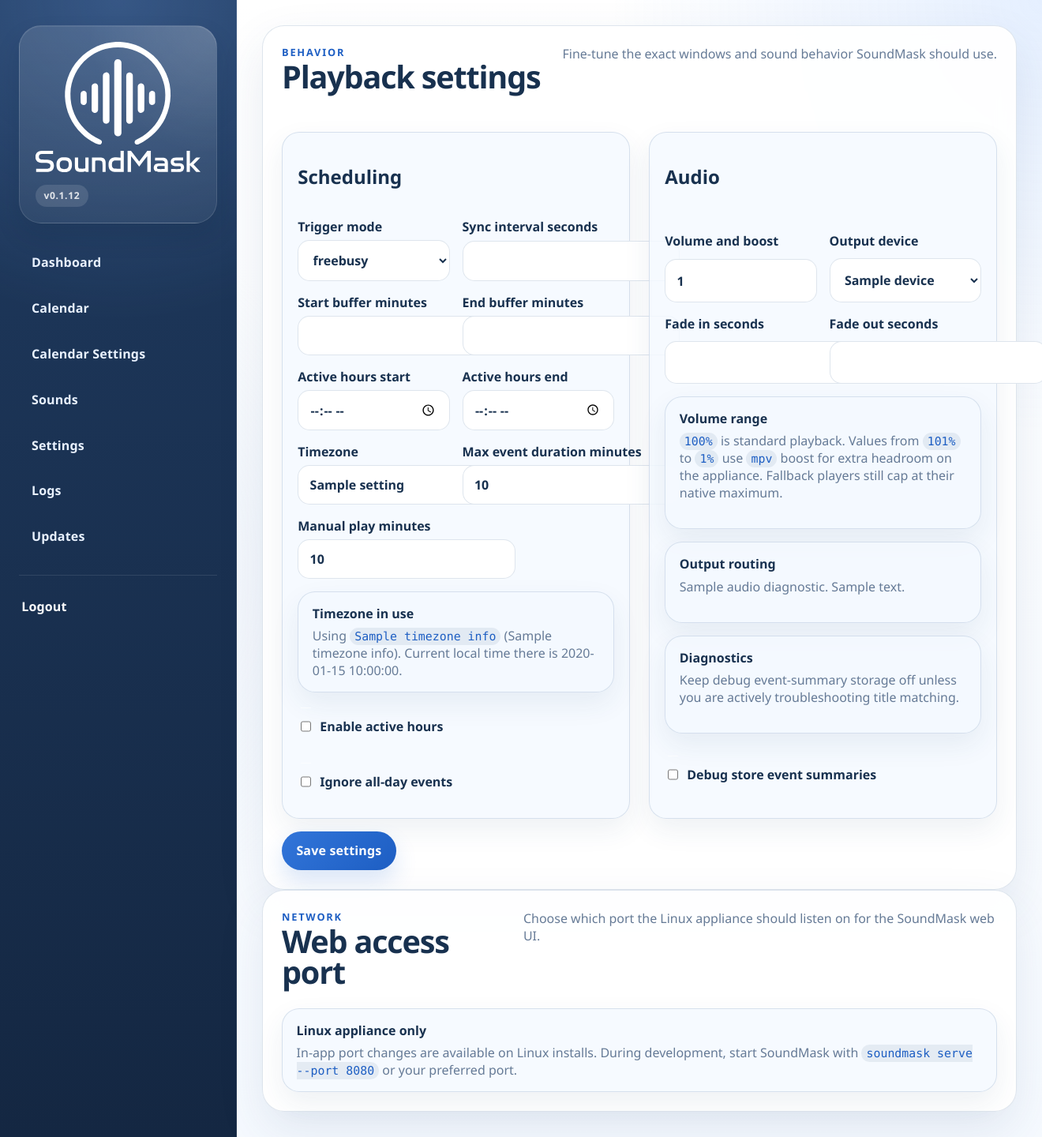
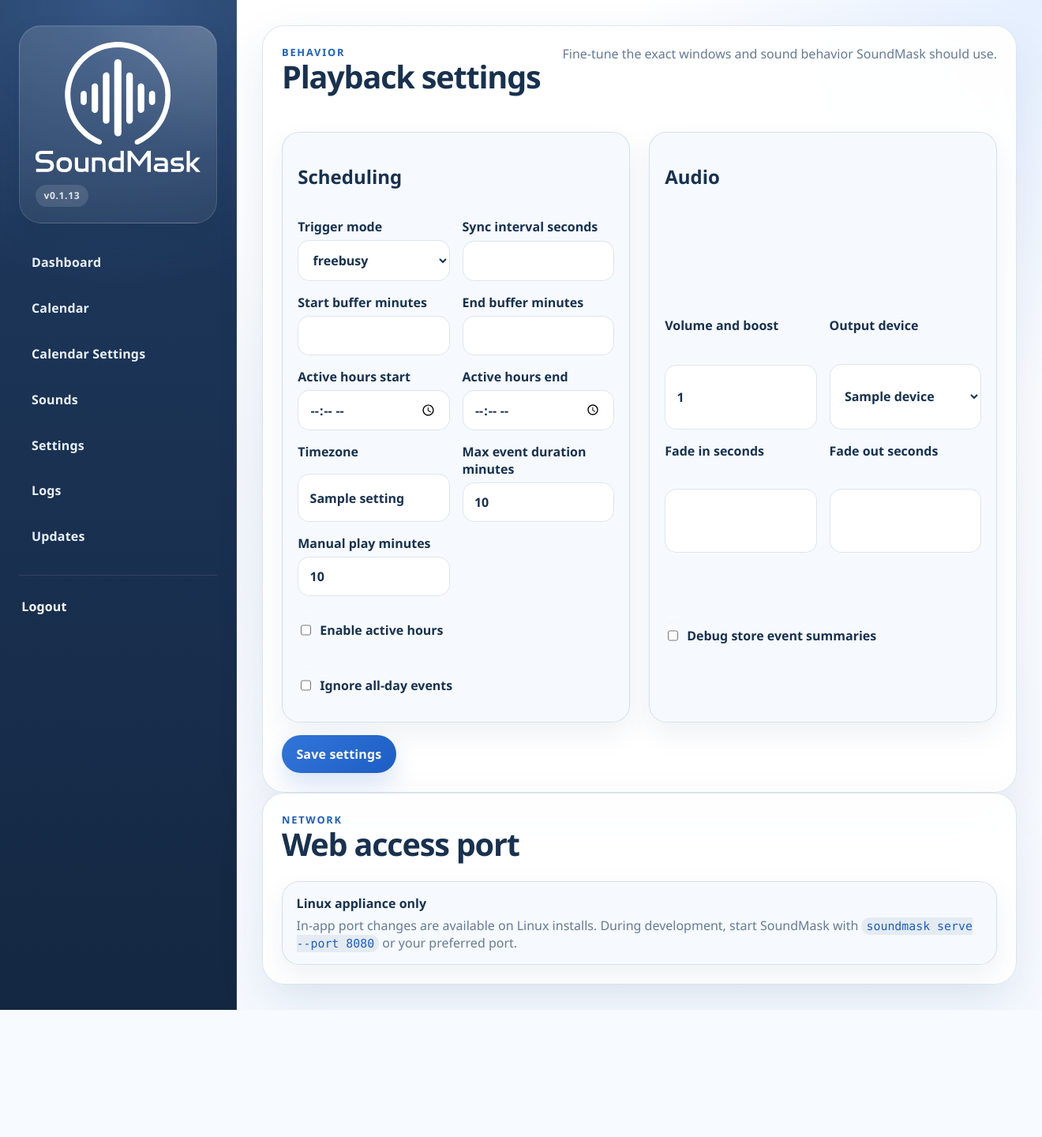
Before and after one commit to nickhighland/SoundMask, a FastAPI app: template app/templates/settings.html in a window 1320 px wide. Shown: the whole page at 79% size. After the commit the page ends 1279 px from the top, so only its background shows below. Run offline with FastAPI, Linux system fonts and the light colour scheme; the template is opened without the code that fills it: most values are stand-ins (such as "Sample title", 1, 10 or a date in 2020); parts of the project's set-up code (start-up, migrations or seed data) failed here and were passed over.

Commit message:
Release 0.1.13

```diff
--- a/app/__init__.py
+++ b/app/__init__.py
@@ -1,3 +1,3 @@
 __all__ = ["__version__"]
 
-__version__ = "0.1.12"
+__version__ = "0.1.13"
--- a/app/static/style.css
+++ b/app/static/style.css
@@ -260,11 +260,13 @@ code {
 
 .panel {
   padding: 1.5rem;
+  min-width: 0;
   background: var(--panel);
 }
 
 .subpanel {
   padding: 1.2rem;
+  min-width: 0;
 }
 
 .note-card {
@@ -556,6 +579,10 @@ code {
   gap: 1rem;
 }
 
+.form-grid > * {
+  min-width: 0;
+}
+
 .button-row,
 .checkbox-row,
 .inline-form,
@@ -1376,6 +1403,7 @@ code {
 label {
   display: grid;
   gap: 0.38rem;
+  min-width: 0;
   font-weight: 600;
 }
 
@@ -1387,6 +1415,9 @@ button {
 
 input,
 select {
+  width: 100%;
+  max-width: 100%;
+  min-width: 0;
   min-height: 48px;
   border: 1px solid var(--line);
   border-radius: 15px;
--- a/app/templates/calendar.html
+++ b/app/templates/calendar.html
@@ -108,7 +108,7 @@
         Feed location
         <input type="text" name="location" placeholder="https://example.com/calendar.ics" required />
       </label>
-      <button type="submit">Add <code>.ics</code> Feed</button>
+      <button type="submit">Add .ics Feed</button>
     </form>
   </article>
 
--- a/app/templates/settings.html
+++ b/app/templates/settings.html
@@ -68,17 +68,6 @@
             <input type="number" min="1" name="manual_play_duration_minutes" value="{{ settings.manual_play_duration_minutes }}" />
           </label>
         </div>
-        <div class="note-card">
-          <strong>Timezone in use</strong>
-          <p class="muted">
-            {% if timezone_info.uses_system %}
-            Using the device timezone <code>{{ timezone_info.effective_name }}</code> ({{ timezone_info.offset_label }}).
-            {% else %}
-            Using <code>{{ timezone_info.effective_name }}</code> ({{ timezone_info.offset_label }}).
-            {% endif %}
-            Current local time there is {{ timezone_info.current_time_label }}.
-          </p>
-        </div>
         <label class="checkbox"><input type="checkbox" name="active_hours_enabled" {% if settings.active_hours_enabled %}checked{% endif %} /> Enable active hours</label>
         <label class="checkbox"><input type="checkbox" name="ignore_all_day_events" {% if settings.ignore_all_day_events %}checked{% endif %} /> Ignore all-day events</label>
       </section>
@@ -107,18 +96,6 @@
             <input type="number" min="0" name="fade_out_seconds" value="{{ settings.fade_out_seconds }}" />
           </label>
         </div>
-        <div class="note-card">
-          <strong>Volume range</strong>
-          <p class="muted"><code>100%</code> is standard playback. Values from <code>101%</code> to <code>{{ max_volume_percent }}%</code> use <code>mpv</code> boost for extra headroom on the appliance. Fallback players still cap at their native maximum.</p>
-        </div>
-        <div class="note-card">
-          <strong>Output routing</strong>
-          <p class="muted">{{ audio_diagnostics.selected_output_device_label }}. {{ audio_diagnostics.selected_output_device_description }}</p>
-        </div>
-        <div class="note-card">
-          <strong>Diagnostics</strong>
-          <p class="muted">Keep debug event-summary storage off unless you are actively troubleshooting title matching.</p>
-        </div>
         <label class="checkbox"><input type="checkbox" name="debug_store_event_summaries" {% if settings.debug_store_event_summaries %}checked{% endif %} /> Debug store event summaries</label>
       </section>
     </div>
@@ -134,7 +111,6 @@
       <p class="eyebrow">Network</p>
       <h1>Web access port</h1>
     </div>
-    <p class="muted">Choose which port the Linux appliance should listen on for the SoundMask web UI.</p>
   </div>
 
   {% if network_status.request_pending %}
@@ -196,10 +172,6 @@
         <strong>Default port</strong>
         <p class="muted">Port <code>80</code> is the easiest option because it lets people open <code>http://soundmask.local</code> without typing a port number.</p>
       </div>
-      <div class="note-card">
-        <strong>Apply behavior</strong>
-        <p class="muted">Saving here updates the appliance config and restarts SoundMask automatically. If you choose a non-default port, reconnect using that port.</p>
-      </div>
       <div class="button-row">
         <button type="submit">Apply Network Change</button>
       </div>
```
Also changed, not shown: other parts of app/static/style.css (+34 -0 lines), app/templates/dashboard.html (+25 -25 lines), app/templates/sounds.html (+27 -17 lines), CHANGELOG.md.
